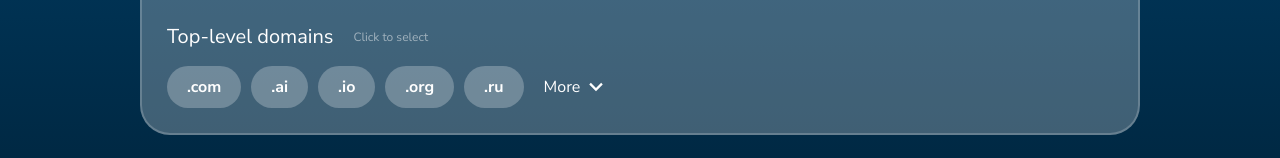
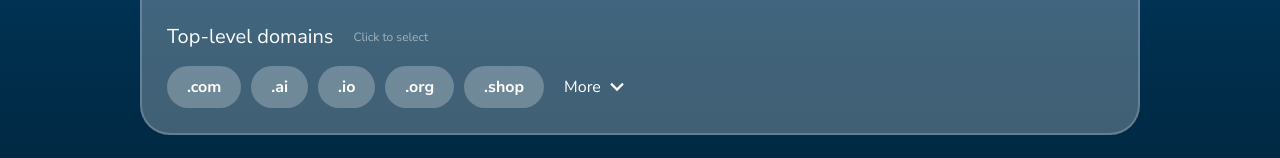
Before and after one commit to domainslab/client, a React (Vite) app: page / in a window 1280 px wide. Shown: the part 448-606 px from the top of the page. Built offline with nearby package versions, Linux system fonts and the light colour scheme.

Commit message:
feat: update default TLDs list

```diff
--- a/src/pages/Home/components/Search.tsx
+++ b/src/pages/Home/components/Search.tsx
@@ -8,7 +8,22 @@ import Card from 'components/Card/Card';
 import { usePlaceholderTypingEffect } from 'hooks/usePlaceholderTypingEffect';
 import { useViewportDimensions } from 'hooks/useViewportDimensions';
 
-const DEFAULT_TLDS = ['.com', '.ai', '.io', '.org', '.ru', '.shop', '.net'];
+const DEFAULT_TLDS = [
+  '.com',
+  '.ai',
+  '.io',
+  '.org',
+  '.shop',
+  '.net',
+  '.biz',
+  '.cat',
+  '.edu',
+  '.info',
+  '.travel',
+  '.online',
+  '.pro',
+  '.gg',
+];
 
 const PLACEHOLDERS = [
   'a task management app for adhd students',
@@ -44,7 +59,7 @@ const Search: React.FC<SearchProps> = ({ onSearch }) => {
 
   const onClick = () => {
     onSearch(inputRef.current.value, { tlds: selectedTLDs });
-  }
+  };
 
   usePlaceholderTypingEffect(inputRef, PLACEHOLDERS);
 
```
